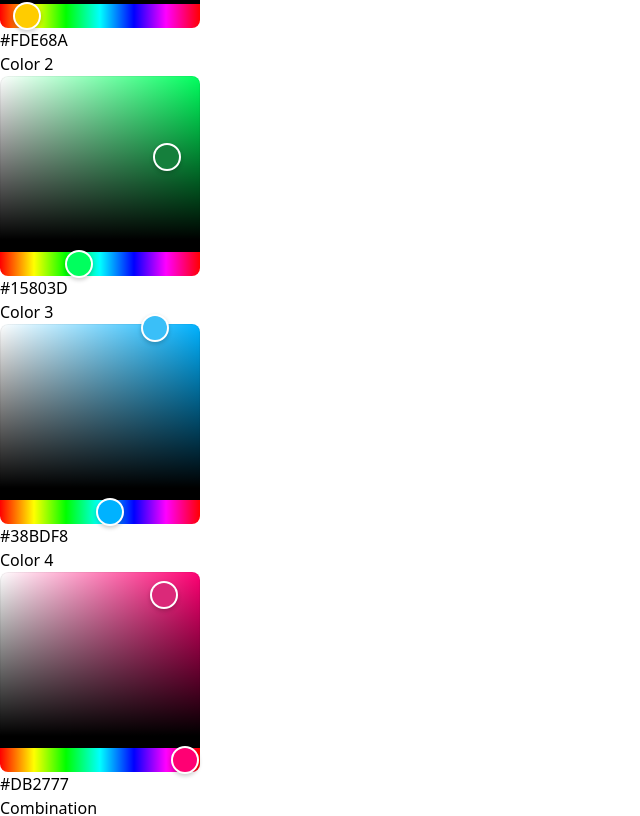
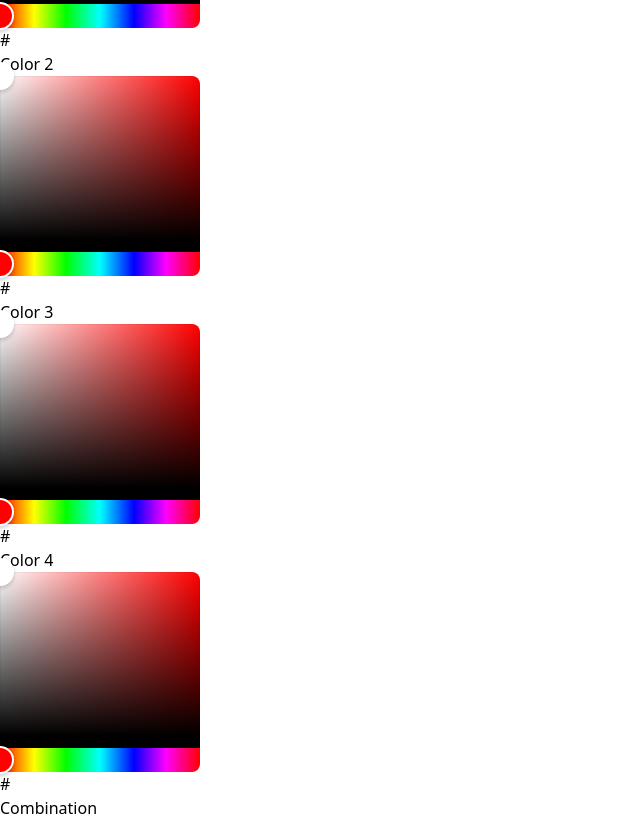
Before and after one commit to paulngch/lisaworks.studio-frontend, a React (Vite) app: page /pages/configurator in a window 1280 px wide. Shown: the part 3391-4207 px from the top of the page, without its empty margins (0-640 px from the left). Built offline with nearby package versions, Linux system fonts and the light colour scheme.

Commit message:
Removed prevent-right-click function to allow right-clicks

```diff
--- a/src/App.tsx
+++ b/src/App.tsx
@@ -8,14 +8,14 @@ import Configurator from "./pages/Configurator.tsx";
 import News from "./pages/News.tsx";
 
 function App() {
-  //Prevents ALL Right-clicks on the site to prevent right-click saving of images
-  document.addEventListener("contextmenu", (event) => {
-    event.preventDefault();
-  });
-  //Prevents ALL Drag-starts to stop dragging-dropping saving of images
-  document.addEventListener("dragstart", (event) => {
-    event.preventDefault();
-  });
+  // //Prevents ALL Right-clicks on the site to prevent right-click saving of images
+  // document.addEventListener("contextmenu", (event) => {
+  //   event.preventDefault();
+  // });
+  // //Prevents ALL Drag-starts to stop dragging-dropping saving of images
+  // document.addEventListener("dragstart", (event) => {
+  //   event.preventDefault();
+  // });
 
   return (
     <>
@@ -34,5 +34,5 @@ function App() {
     </>
   );
 }
- <br/>
+<br />;
 export default App;
--- a/src/pages/Configurator.tsx
+++ b/src/pages/Configurator.tsx
@@ -1,7 +1,6 @@
 import { useState, useEffect } from "react";
 import { HexColorPicker, HexColorInput } from "react-colorful";
 import { RadioGroup } from "@headlessui/react";
-
 import CombinedParacordBraid from "../components/configurator/CombinedParacordBraid.tsx";
 
 const braid = {
@@ -47,20 +46,18 @@ const Configurator = () => {
   const [selectedCombination, setSelectedCombination] = useState("");
 
   //As user selects/inputs the color in the "HEX COLOR PICKER", it gets saved into state, where state will be used to push to hexArray to fill braid/strand color
-  const [braidOneColor, setBraidOneColor] = useState("#15803D");
-  const [braidTwoColor, setBraidTwoColor] = useState("#100000");
-  const [braidThreeColor, setBraidThreeColor] = useState("#100000");
-  const [braidFourColor, setBraidFourColor] = useState("#38BDF8");
+  const [braidOneColor, setBraidOneColor] = useState("");
+  const [braidTwoColor, setBraidTwoColor] = useState("");
+  const [braidThreeColor, setBraidThreeColor] = useState("");
+  const [braidFourColor, setBraidFourColor] = useState("");
 
-  const [tempColorOne, setTempColorOne] = useState("#FDE68A");
-  const [tempColorTwo, setTempColorTwo] = useState("#15803D");
-  const [tempColorThree, setTempColorThree] = useState("#38BDF8");
-  const [tempColorFour, setTempColorFour] = useState("#DB2777");
+  const [tempColorOne, setTempColorOne] = useState("");
+  const [tempColorTwo, setTempColorTwo] = useState("");
+  const [tempColorThree, setTempColorThree] = useState("");
+  const [tempColorFour, setTempColorFour] = useState("");
 
   useEffect(() => {
     let hexArray: string[] = [];
-
-    console.log(selectedCombination);
 
     //Function to populate hexArray into an array with 4 color codes
     const braidSequenceInHex = () => {
```
